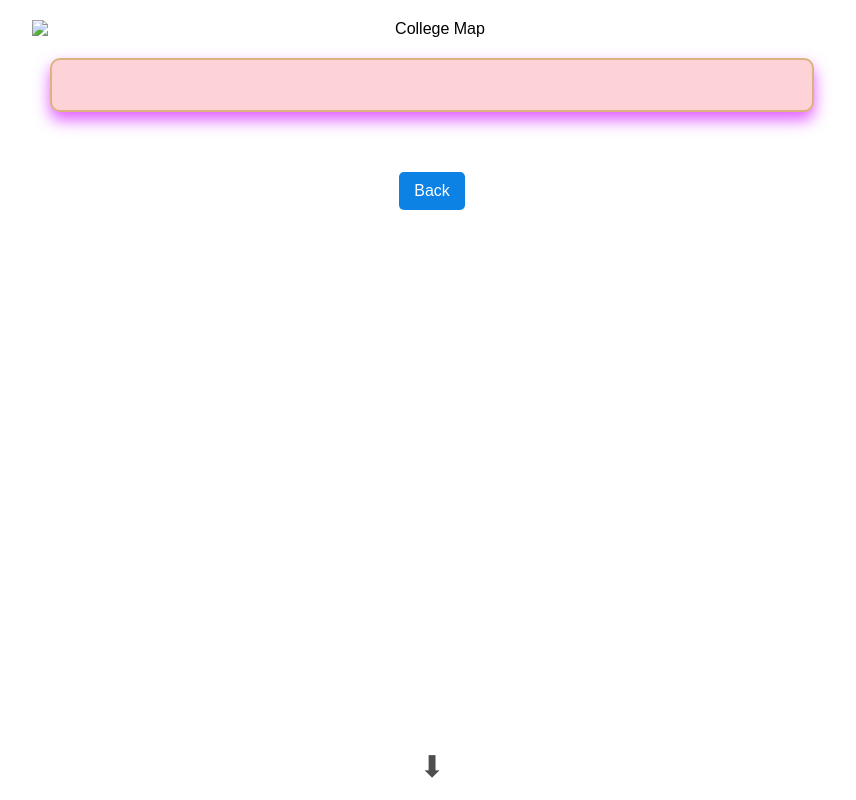
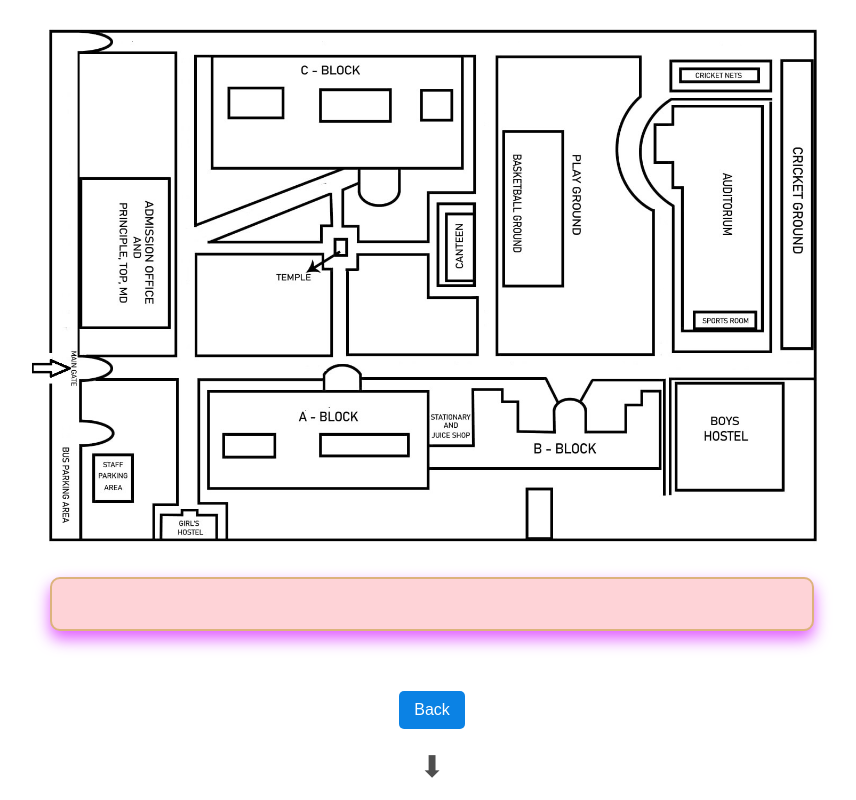
Before and after one commit to sowjipodugu/final-project, a plain HTML site: page map.html in a window 1280 px wide. Shown: the whole page, without its empty margins (208-1064 px from the left). Drawn offline with Linux system fonts and the light colour scheme.

Commit message:
Update map.html

```diff
--- a/map.html
+++ b/map.html
@@ -11,7 +11,7 @@
 
 <body>
     <div id="map-container" style="position: relative;" class="map-container">
-        <img id="mapImage" src="Campus Navigation.jpeg" alt="College Map">
+        <img id="mapImage" src="Campus Navigation image.jpeg" alt="College Map">
         <canvas id="mapCanvas"></canvas>
 
     </div>
```
